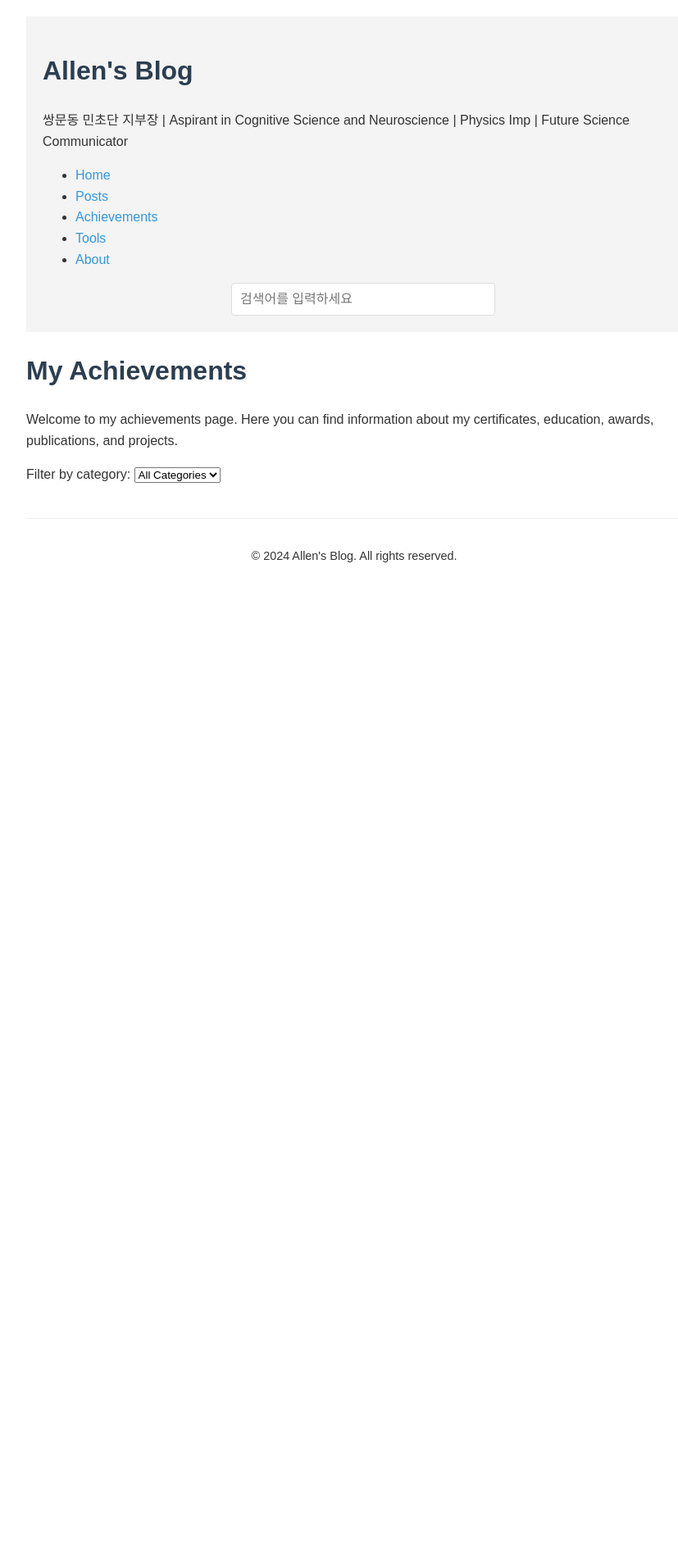
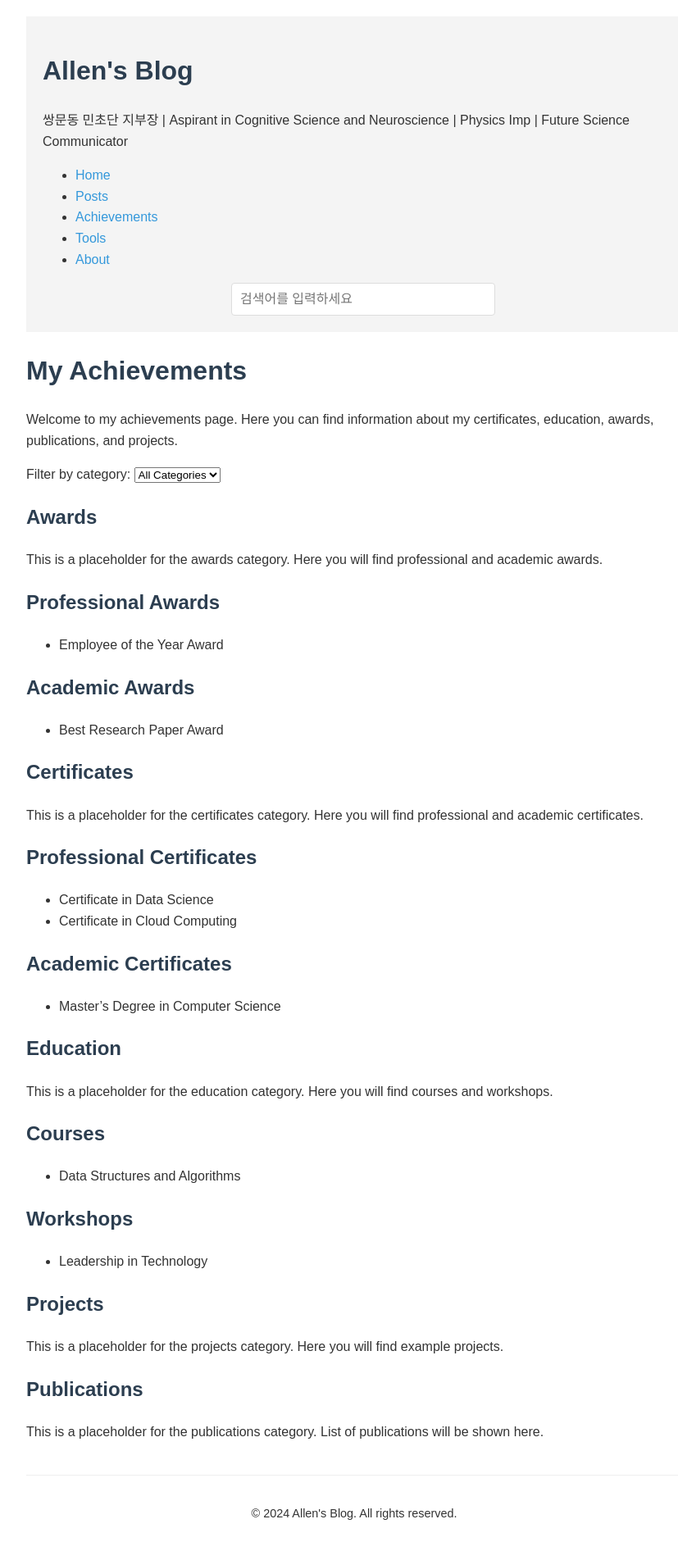
Before and after one commit to allenkang92/allenkang92.github.io, a Jekyll site: the page built from achievements.md, in a window 1280 px wide. Shown: the whole page at 82% size, without its empty margins (208-1035 px from the left). Built offline with Jekyll 4.4.1, drawn with Linux system fonts in a browser that asks for light colours; before the commit the page ends 900 px from its top, so only the background shows below that.

Commit message:
디버깅 : 컨피그, 성취 파트 마크다운 파일 수정

```diff
--- a/_config.yml
+++ b/_config.yml
@@ -48,7 +48,7 @@ collections:
   series:
     output: true
     permalink: /series/:name/
-  achievement_categories:
+  achievements:
     output: true
     permalink: /achievements/:name/
 
--- a/achievements.md
+++ b/achievements.md
@@ -11,28 +11,22 @@ Welcome to my achievements page. Here you can find information about my certific
   <label for="achievement-category-select">Filter by category:</label>
   <select id="achievement-category-select" onchange="filterAchievements()">
     <option value="all">All Categories</option>
-    {% for category in site.data.achievement_categories %}
-      <option value="{{ category[0] }}">{{ category[1].title }}</option>
+    {% for achievement in site.achievements %}
+      <option value="{{ achievement.category }}">{{ achievement.title }}</option>
     {% endfor %}
   </select>
 </div>
 
-{% for category in site.data.achievement_categories %}
-  <div class="achievement-category" data-category="{{ category[0] }}">
-    <h2>{{ category[1].title }}</h2>
+{% for achievement in site.achievements %}
+  <div class="achievement-category" data-category="{{ achievement.category }}">
+    <h2>{{ achievement.title }}</h2>
+    {{ achievement.content }}
 
-    {% assign category_achievements = site.achievements | where: "category", category[0] %}
-    {% for achievement in category_achievements %}
-      <div class="achievement-item">
-        <h3>{{ achievement.title }}</h3>
-        {{ achievement.content }}
-      </div>
-    {% endfor %}
-
-    {% if category[1].subcategories %}
+    {% assign subcategories = site.data.achievement_categories[achievement.category].subcategories %}
+    {% if subcategories %}
       <h3>Subcategories:</h3>
       <ul>
-        {% for subcategory in category[1].subcategories %}
+        {% for subcategory in subcategories %}
           <li>{{ subcategory | capitalize | replace: '_', ' ' }}</li>
         {% endfor %}
       </ul>
```
